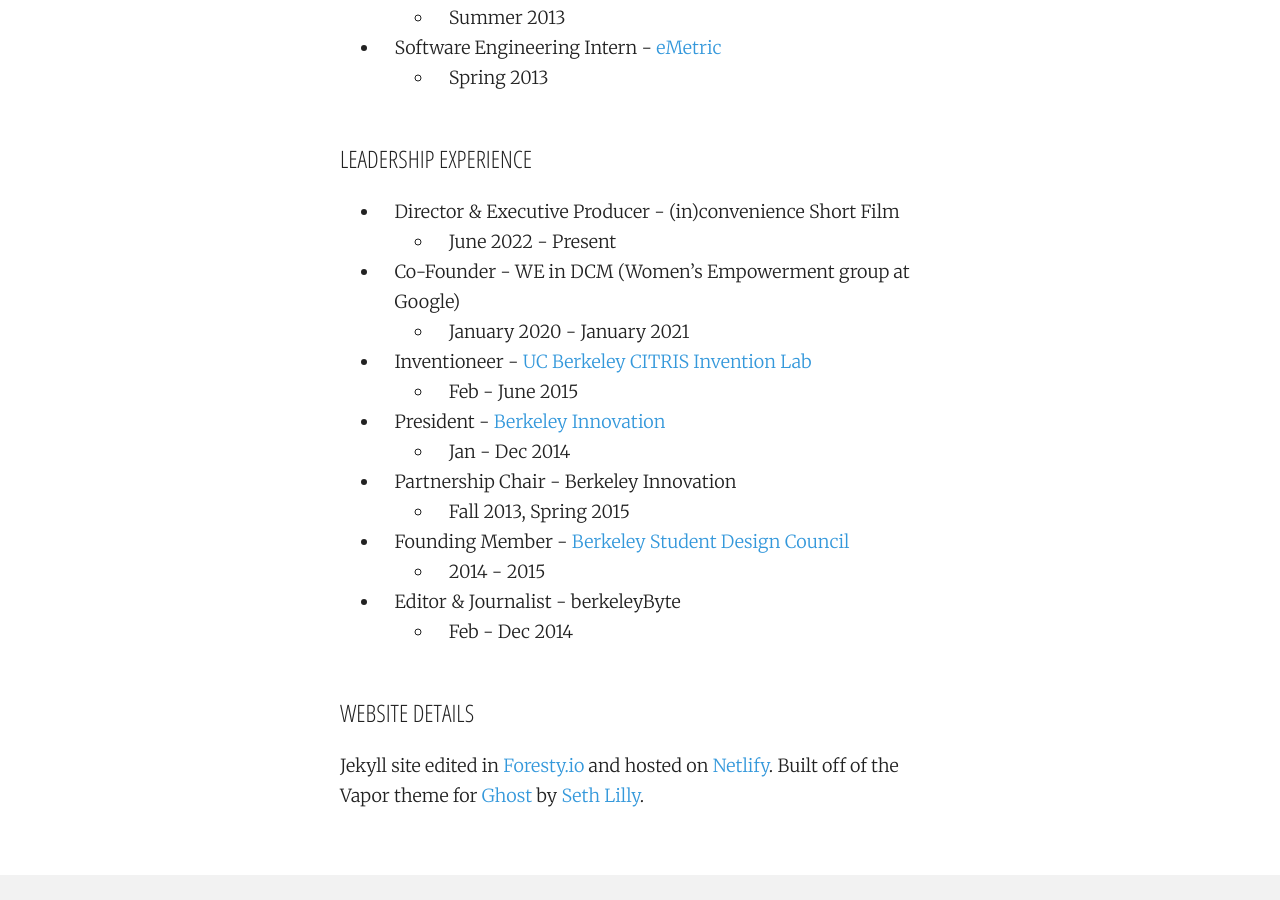
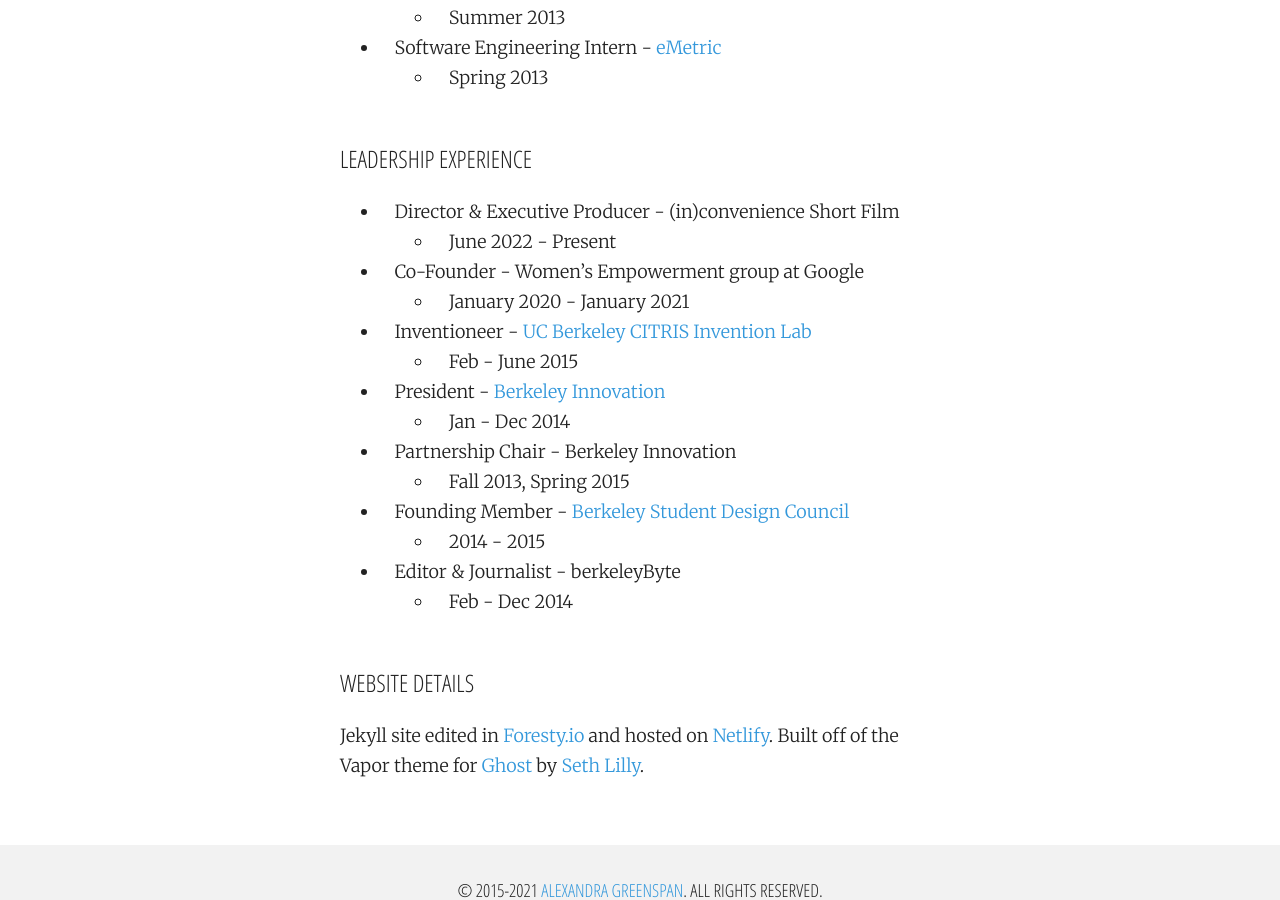
Before and after one commit to alexsg/alexsg, a Jekyll site: the page built from about.md, in a window 1280 px wide and 900 px high, scrolled down 1439 px. Built offline with Jekyll 4.4.1, drawn with Linux system fonts in a browser that asks for light colours; nearby versions of some CDN libraries.

Commit message:
Update from Forestry.io polarwishes@gmail.com updated about.md

```diff
--- a/about.md
+++ b/about.md
@@ -41,7 +41,7 @@
 
 * Director & Executive Producer - (in)convenience Short Film
   * June 2022 - Present
-* Co-Founder - WE in DCM (Women's Empowerment group at Google)
+* Co-Founder - Women's Empowerment group at Google
   * January 2020 - January 2021
 * Inventioneer - [UC Berkeley CITRIS Invention Lab](http://invent.citris-uc.org/)
   * Feb - June 2015
```
